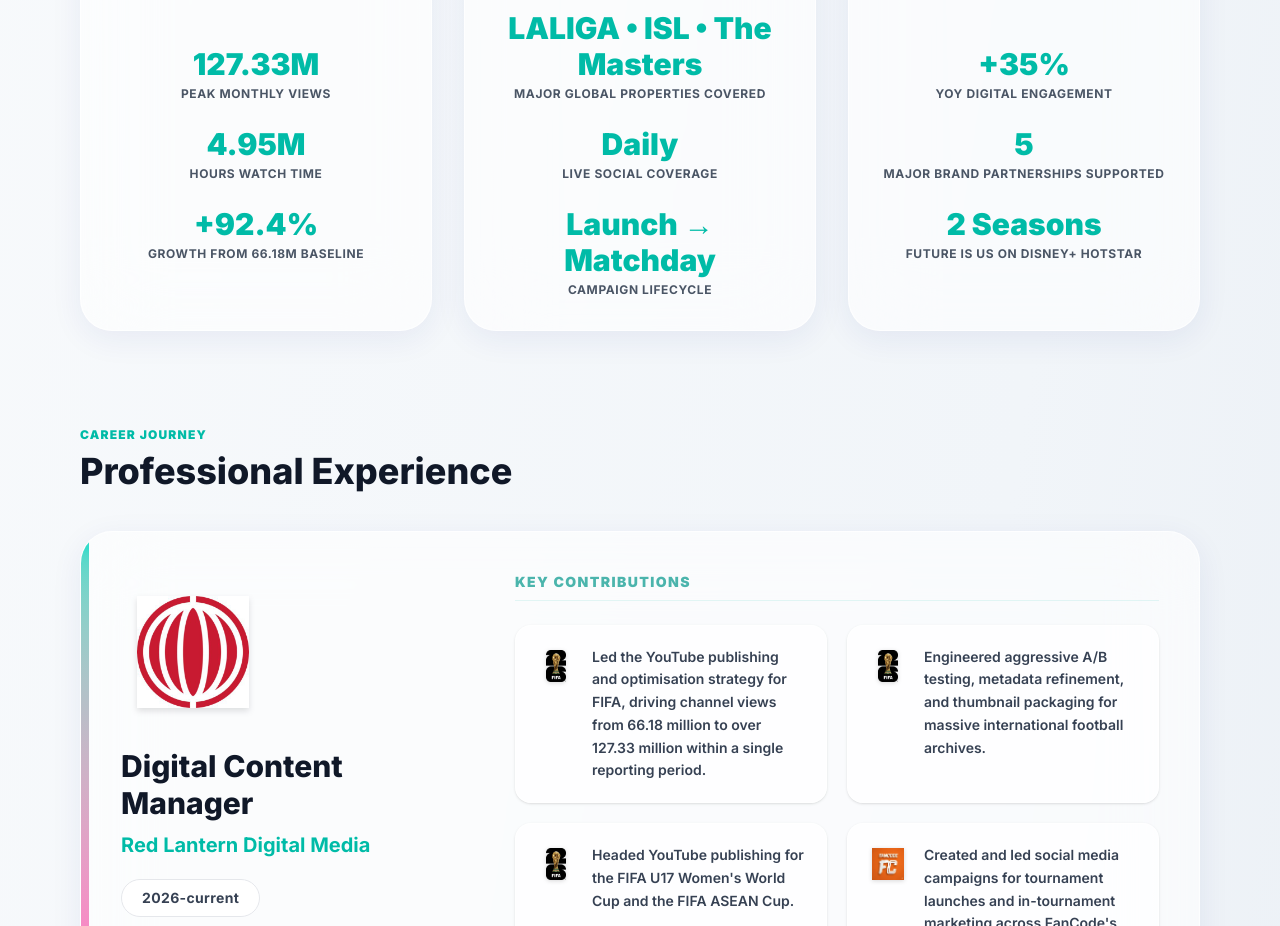
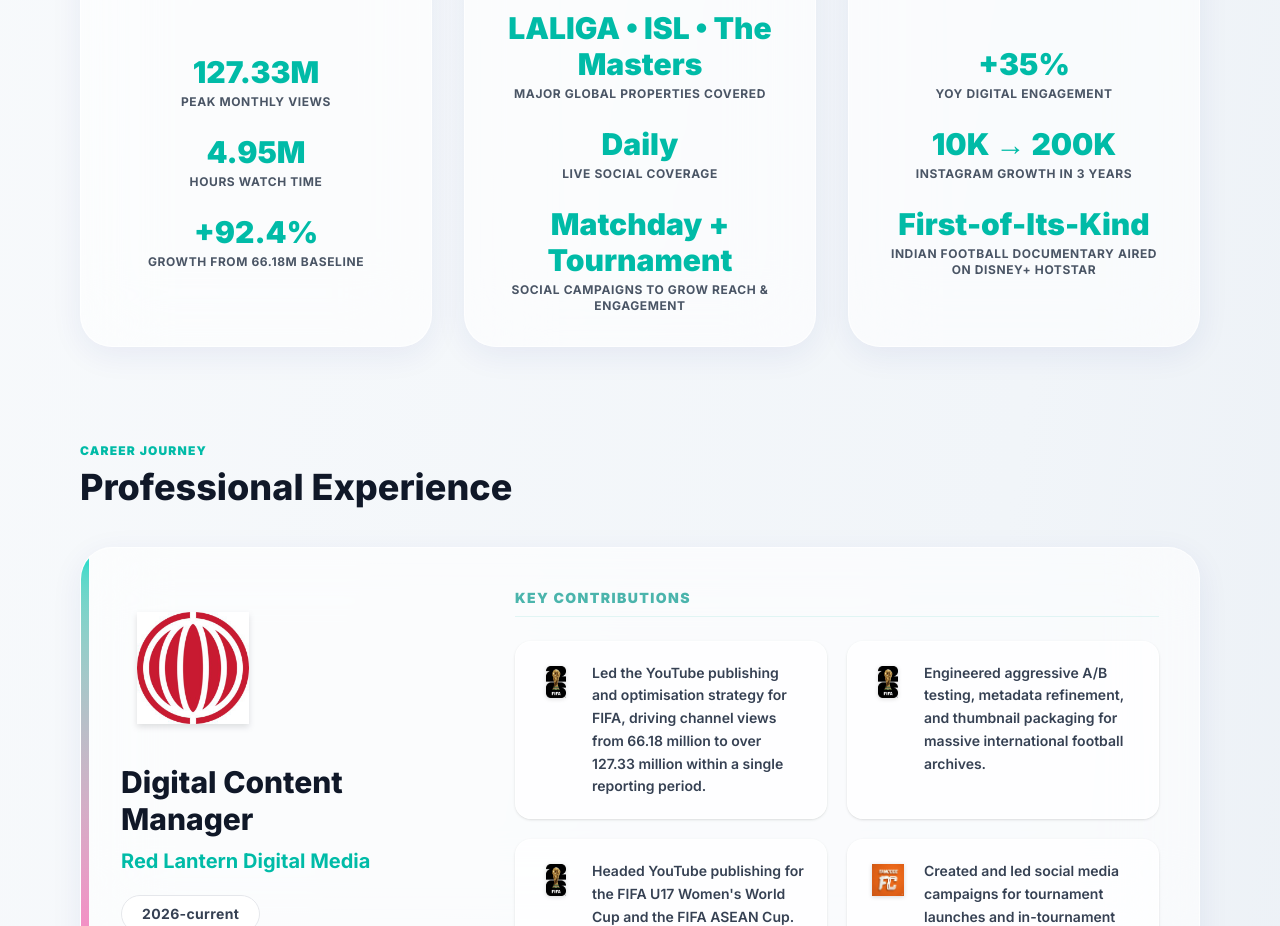
Before and after one commit to AakarshBot/aakars-portfolio-new, a Next.js app: page / in a window 1280 px wide. Shown: the part 1300-2226 px from the top of the page. Built offline with nearby package versions, Linux system fonts and the light colour scheme.

Commit message:
Refine Hyderabad FC and FanCode key numbers

```diff
--- a/src/app/page.tsx
+++ b/src/app/page.tsx
@@ -60,8 +60,8 @@ const achievements: Record<string, { text: string; icon: React.ReactNode; client
 
 const impactData = [
   { client: "FIFA", logo: "/fifa.png", stats: [{ value: "127.33M", label: "Peak Monthly Views" }, { value: "4.95M", label: "Hours Watch Time" }, { value: "+92.4%", label: "Growth From 66.18M Baseline" }] },
-  { client: "FanCode", logo: "/fancode.png", stats: [{ value: "LALIGA • ISL • The Masters", label: "Major Global Properties Covered" }, { value: "Daily", label: "Live Social Coverage" }, { value: "Launch → Matchday", label: "Campaign Lifecycle" }] },
-  { client: "Hyderabad FC", logo: "/hfc.png", stats: [{ value: "+35%", label: "YoY Digital Engagement" }, { value: "5", label: "Major Brand Partnerships Supported" }, { value: "2 Seasons", label: "Future Is Us on Disney+ Hotstar" }] }
+  { client: "FanCode", logo: "/fancode.png", stats: [{ value: "LALIGA • ISL • The Masters", label: "Major Global Properties Covered" }, { value: "Daily", label: "Live Social Coverage" }, { value: "Matchday + Tournament", label: "Social Campaigns to Grow Reach & Engagement" }] },
+  { client: "Hyderabad FC", logo: "/hfc.png", stats: [{ value: "+35%", label: "YoY Digital Engagement" }, { value: "10K → 200K", label: "Instagram Growth in 3 Years" }, { value: "First-of-Its-Kind", label: "Indian Football Documentary Aired on Disney+ Hotstar" }] }
 ];
 
 const partnerLogos = [
```
